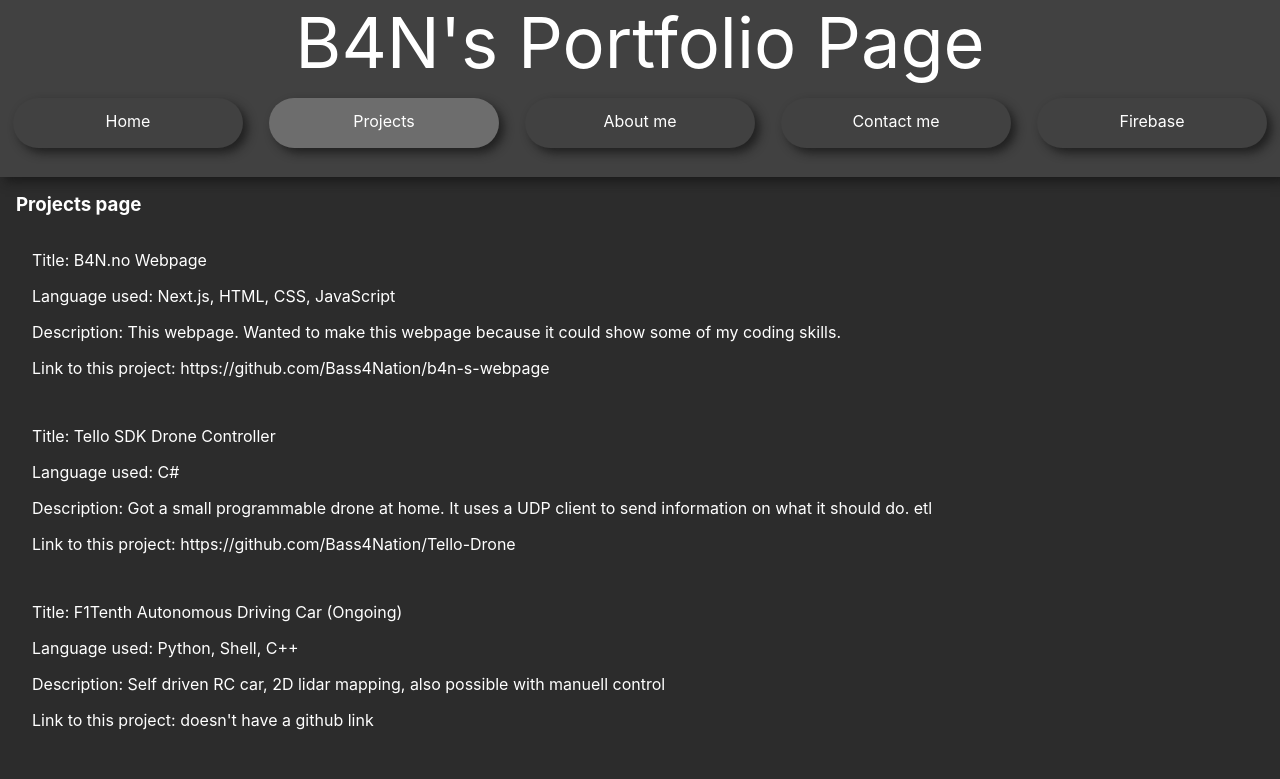
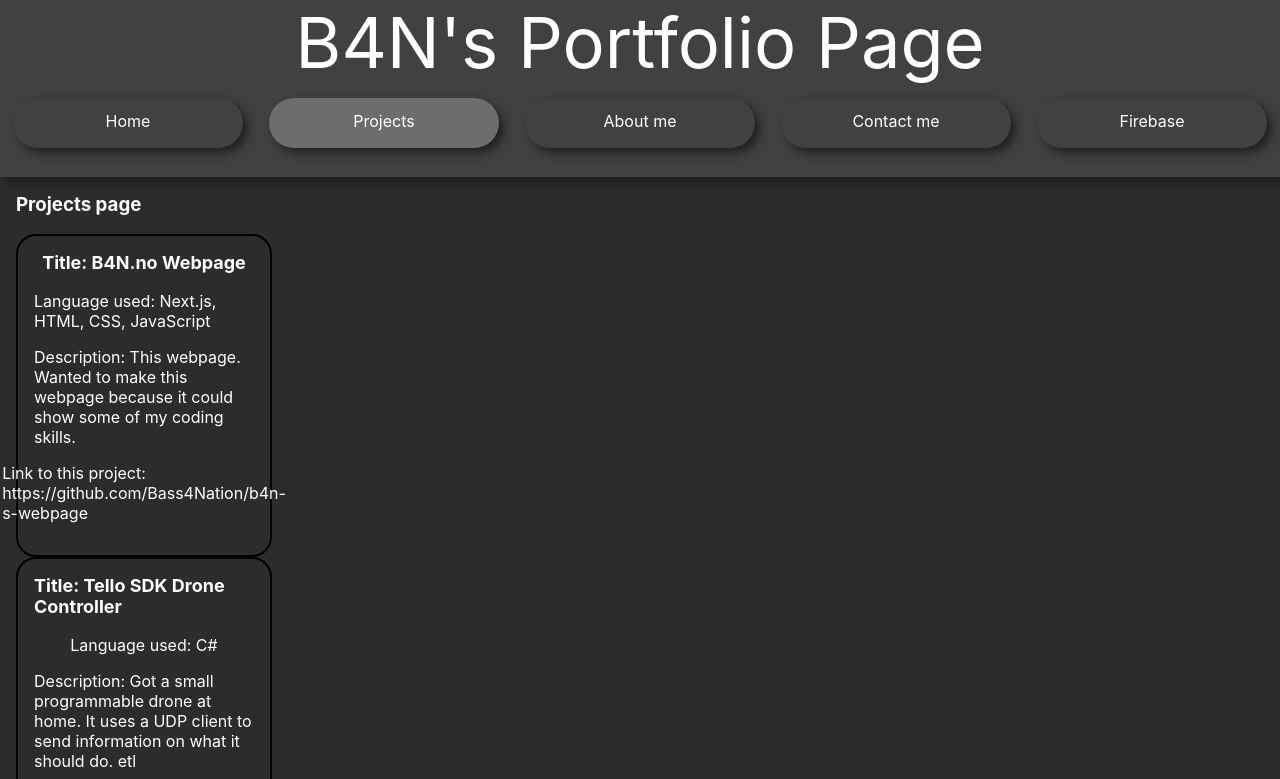
Before and after one commit to Bass4Nation/b4n-s-webpage, a Next.js app: page /projects in a window 1280 px wide. Shown: the top 779 px of the page. Built offline with nearby package versions, Linux system fonts and the light colour scheme.

Commit message:
Trying to add some styling to this project page

```diff
--- a/components/Layout.js
+++ b/components/Layout.js
@@ -1,5 +1,3 @@
-import Link from "next/link";
-import Image from "next/image";
 import styles from "../styles/Layout.module.css";
 import Nav from "./Nav";
 import Head from "next/head";
--- a/components/ProjectContent.js
+++ b/components/ProjectContent.js
@@ -9,7 +9,7 @@ const ProjectContent = ( {title, codeLang, description, projectLink} ) => {
     return (
         <>
         <section className={styles.projectCard}>
-            <p>Title: {title}</p>
+            <h3>Title: {title}</h3>
             <p>Language used: {codeLang}</p>
             <p>Description: {description}</p>
             <p>Link to this project: <Link href={projectLink} passHref><a className={styles.projectLinks}>{projectLink}</a></Link></p>
--- a/styles/Main.module.css
+++ b/styles/Main.module.css
@@ -5,6 +5,18 @@ color:rgb(235, 235, 235);
 
 .projectCard{
     padding: 1em;
+    display: flex;
+    flex-flow: column;
+    align-items: center;
+    border: 2px solid black;
+    border-radius: 20px;
+    max-width: 20vw;
+}
+.projectCard h3{
+    font-size: large;
+}
+.projectCard p{
+    font-size:medium;
 }
 
 /* If screen has a max width of 600px */
```
Also changed, not shown: styles/Layout.module.css (line endings or trailing spaces).
